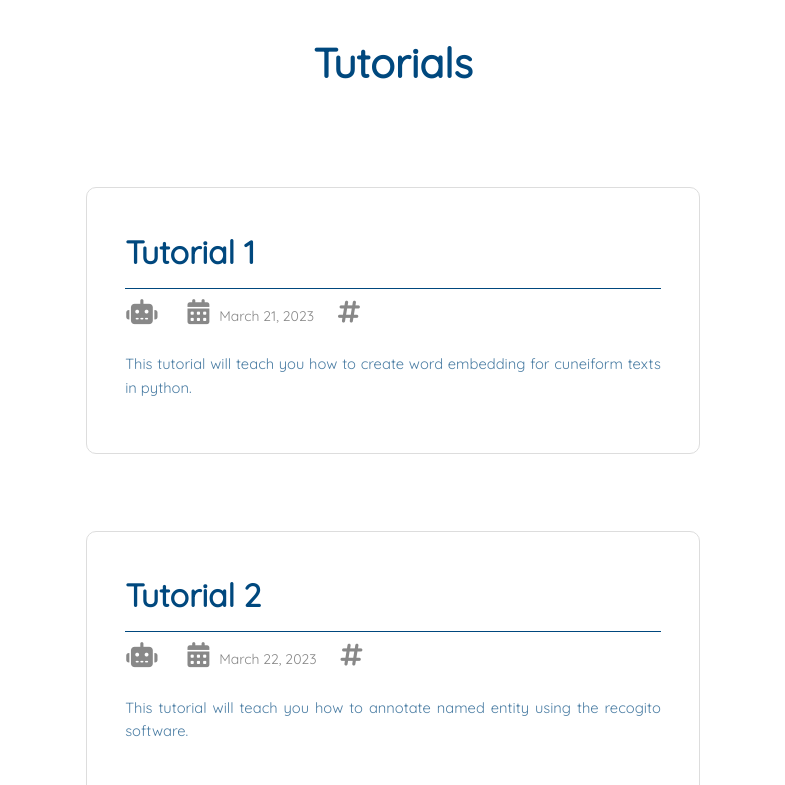
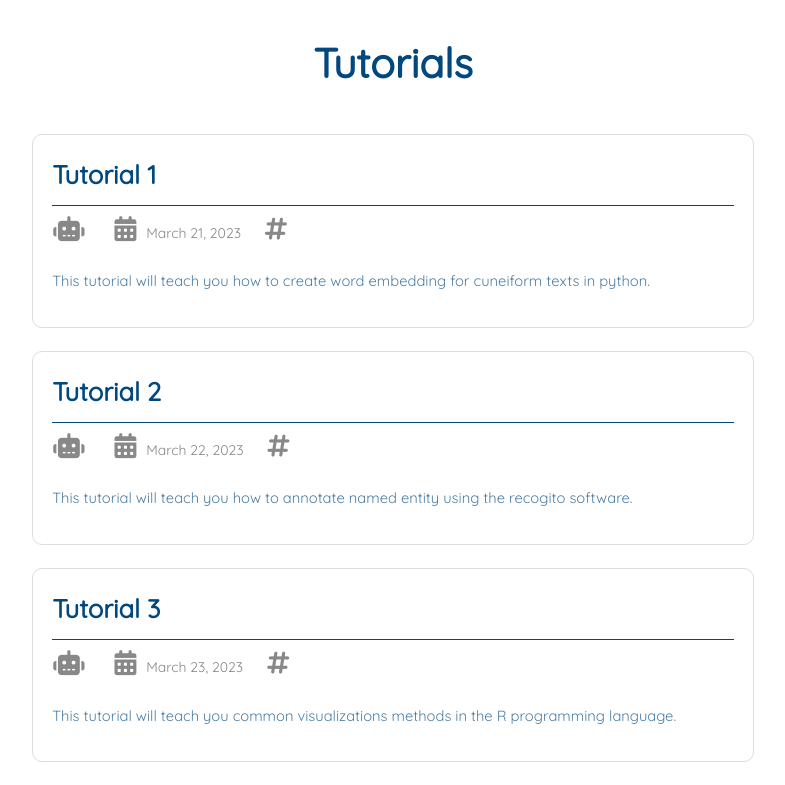
Before and after one commit to DigitalPasts/openDANES, a Jekyll site: the page built from nav/tutorials.md, in a window 1280 px wide. Shown: the part 80-865 px from the top of the page, without its empty margins (247-1032 px from the left). Built offline with Jekyll 4.4.1, drawn with Linux system fonts in a browser that asks for light colours; nearby versions of some CDN libraries; grey boxes are pictures that could not be loaded.

Commit message:
create cards

```diff
--- a/CSS/card.css
+++ b/CSS/card.css
@@ -1,8 +1,8 @@
 .card {
     border: 1px solid #ddd;
     border-radius: 10px;
-    padding: 3vw;
-    margin: 6vw;
+    padding: 2.5%;
+    margin: 3%;
     transition: background-color 0.3s ease-in-out;
 }
 .card:hover {
@@ -14,6 +14,7 @@
 .card a .card-body h3.card-title {
     margin-top: 0;
     text-decoration: none;
+    font-size: 2vw;
 }
 .card a .card-body .card-meta {
     font-size: 14px;
--- a/CSS/card.scss
+++ b/CSS/card.scss
@@ -7,8 +7,8 @@ $card-hover-color: #f2f2f2;
 .card {
   border: 1px solid $card-border-color;
   border-radius: $card-border-radius;
-  padding: 3vw;
-  margin: 6vw;
+  padding: 2.5%;
+  margin: 3%;
   transition: background-color 0.3s ease-in-out;
 
   &:hover {
@@ -22,6 +22,7 @@ $card-hover-color: #f2f2f2;
       h3.card-title {
         margin-top: 0;
         text-decoration: none;
+        font-size: 2vw;
       }
 
       .card-meta {
--- a/_config.yml
+++ b/_config.yml
@@ -12,6 +12,6 @@ url: "https://digitalpasts.github.io"
 baseurl: "/openDANES"
 collections:
   tutorials:
-    output: true
+    output: false
   white-papers:
-    output: true
+    output: false
--- a/nav/tutorials.md
+++ b/nav/tutorials.md
@@ -6,7 +6,7 @@ title: Tutorials
 {% for item in site.tutorials %}
 
   <div class="card">
-  <a href="{{site.url}}{{item.url}}">
+  <a href="{{item.url}}">
     <div class="card-body">
 
       <h3 class="card-title">
```
Also changed, not shown: nav/white-papers.md (+7 -0 lines).
